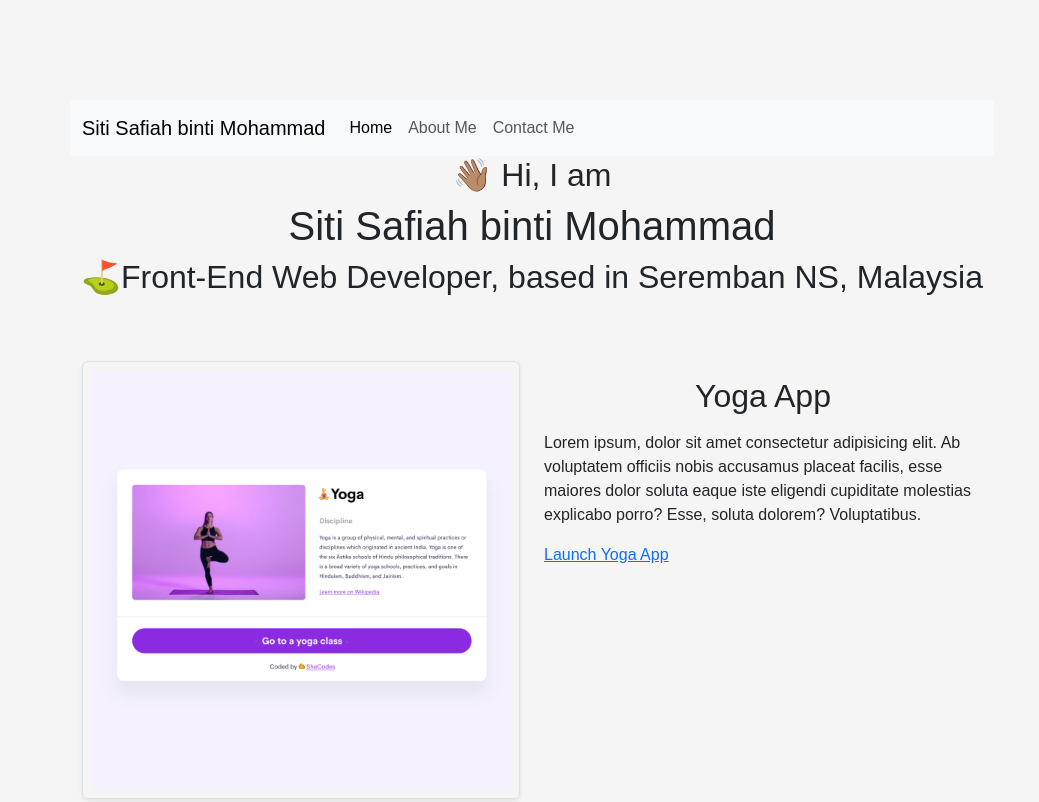
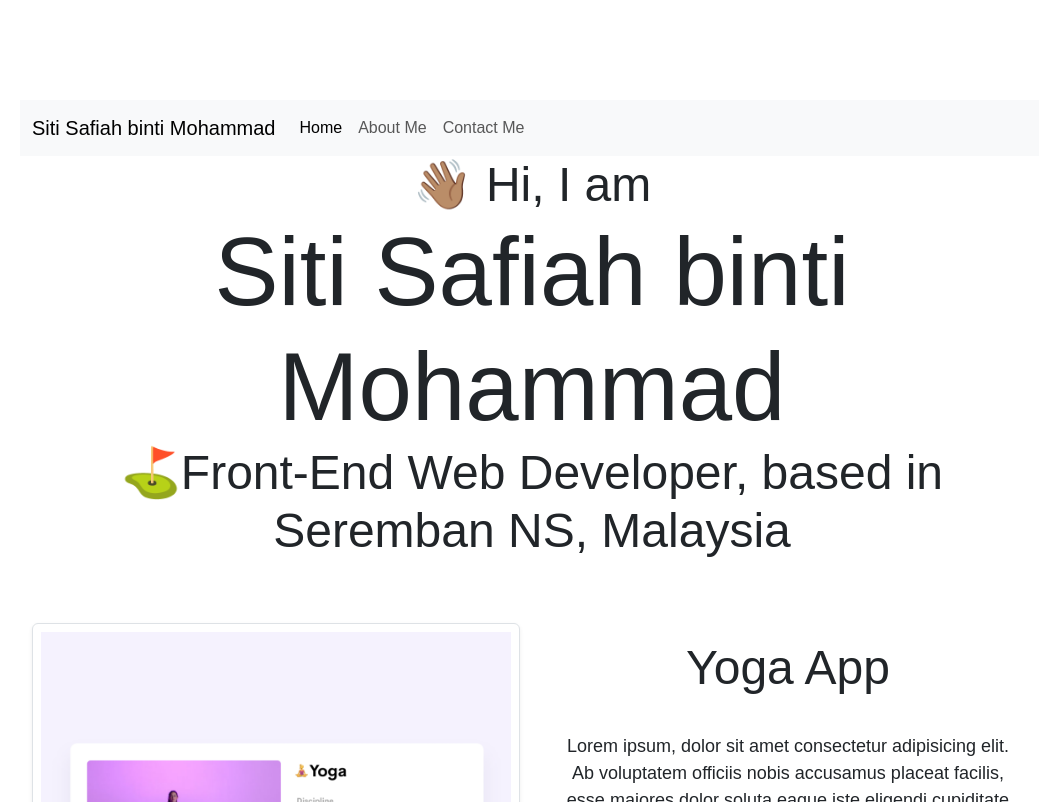
Before and after one commit to chubbyle/Responsive-W3-Profile, a plain HTML site: page index.html in a window 1280 px wide. Shown: the top 802 px of the page, without its empty margins (108-1147 px from the left). Drawn offline with nearby package versions, Linux system fonts and the light colour scheme.

Commit message:
updated styles.css

```diff
--- a/src/styles.css
+++ b/src/styles.css
@@ -1,13 +1,40 @@
+:root {
+    --primary-color: #6c63ff;
+    --secondary-color: #f5f2fe;
+    --box-shadow: 0 5px 10px rgba(0, 0, 0, 0.3);
+}
+
 body {
-    background-color:whitesmoke;
     font-family: Arial, Helvetica, sans-serif;
     line-height: 1.5;
     max-width: 80%;
-    padding: 50px;
-    margin: 50px auto;
+    margin: 100px auto;
 }
 
 h1, h2, h3 {
+    text-align: center;
+    margin: 0;
+}
+
+h1 {
+    font-size: 96px;
+}
+
+h2 {
+    font-size: 48px;
+}
+
+h3 {
+    font-size: 24px;
+    opacity: 0.7;
+}
+
+p {
+    /* background: var(--secondary-color); */
+    padding: 20px;
+    border-radius: 4px;
+    font-size: 18px;
+    line-height: 1.5;
     text-align: center;
 }
 
```
